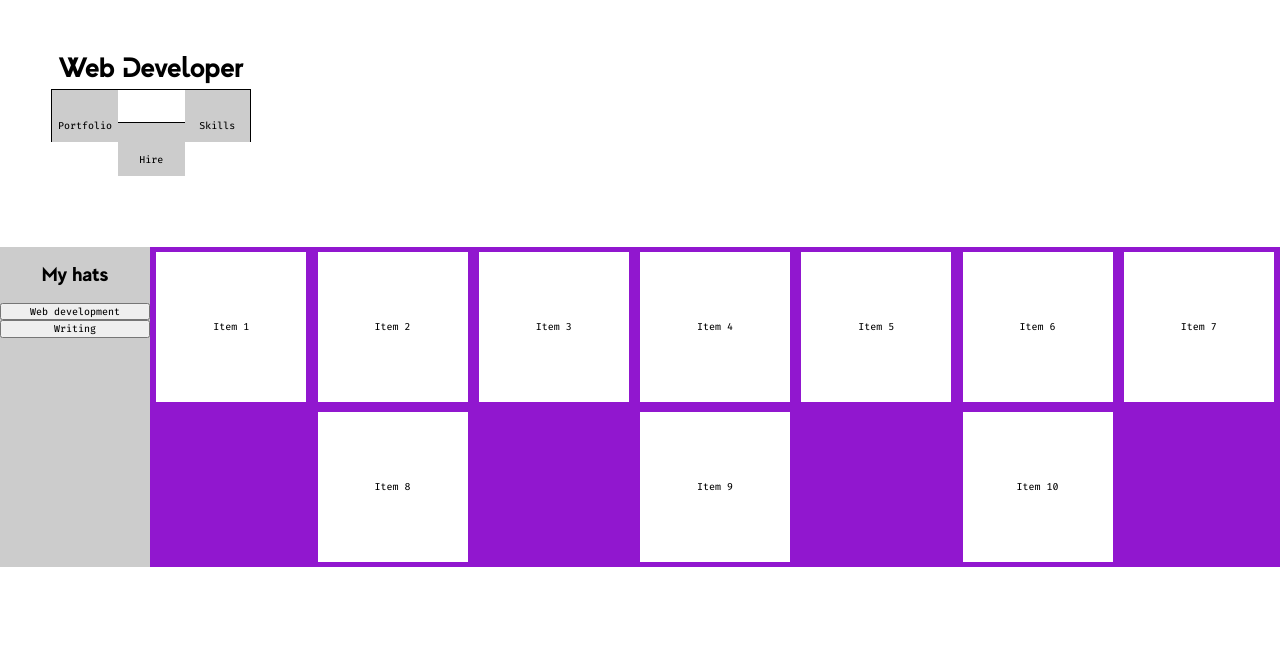
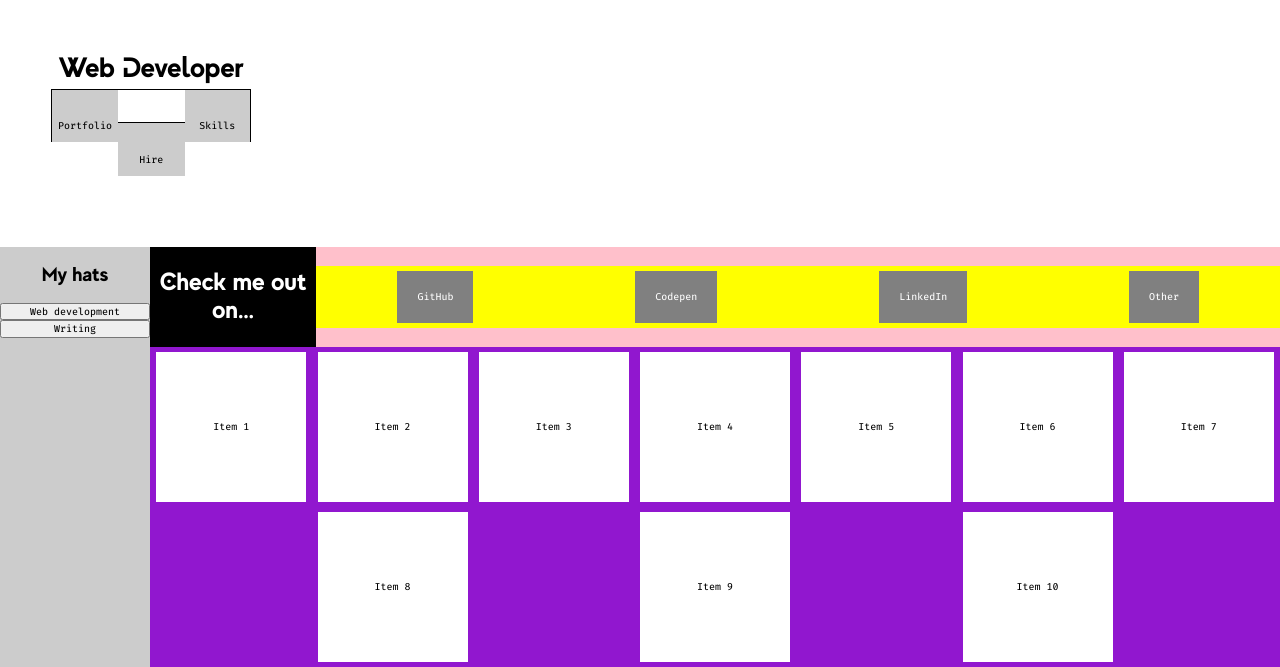
Before and after one commit to andrew-braun/andrewbraun.us, a website: page docs/index.html in a window 1280 px wide. Shown: the part 145-812 px from the top of the page. Drawn offline with Linux system fonts and the light colour scheme.

Commit message:
added a top bar to the portfolio section for links to profiles

```diff
--- a/docs/index.html
+++ b/docs/index.html
@@ -85,7 +85,26 @@
         </button>
       </nav>
     </aside>
-    <div class="main-content-container">
+    <div class="main-content">
+      <div class="main-content-top-bar">
+        <h2>Check me out on...</h2>
+        <div class="top-bar-item-container">
+          <ul class="top-bar-item-list">
+            <li class="top-bar-item">
+              <a href="#">GitHub</a>
+            </li>
+            <li class="top-bar-item">
+              <a href="#">Codepen</a>
+            </li>
+            <li class="top-bar-item">
+              <a href="#">LinkedIn</a>
+            </li>
+            <li class="top-bar-item">
+              <a href="#">Other</a>
+            </li>
+          </ul>
+        </div>
+      </div>
       <div class="section-content-container" id="portfolio-content">
         <div class="portfolio-item" id="portfolio-item-1">
           Item 1
--- a/docs/style.css
+++ b/docs/style.css
@@ -94,6 +94,48 @@ p {
 }
 
 /* Portfolio intro section */
+
+.main-content-top-bar {
+  display: flex;
+  flex-direction: row;
+  min-height: 10rem;
+  background-color: var(--main-black);
+}
+
+.main-content-top-bar h2 {
+  color: white;
+  font-size: 2.5rem;
+  text-align: center
+}
+
+.top-bar-item-container {
+  display: flex;
+  align-items: center;
+  justify-content: center;
+  width: 100%;
+  background-color: pink;
+}
+.top-bar-item-list {
+  display: flex;
+  justify-content: space-around;
+  align-items: center;
+  flex-wrap: wrap;
+
+  width: 100%;
+  background-color: yellow;
+  list-style: none;
+}
+
+.top-bar-item {
+  background-color: gray;
+  margin: .5rem;
+  padding: 20px;
+}
+.top-bar-item a {
+  color: white;
+  text-decoration: none;
+}
+
 #portfolio-link-section {
   display: grid;
   grid-auto-rows: minmax(100px, 1fr);
```
